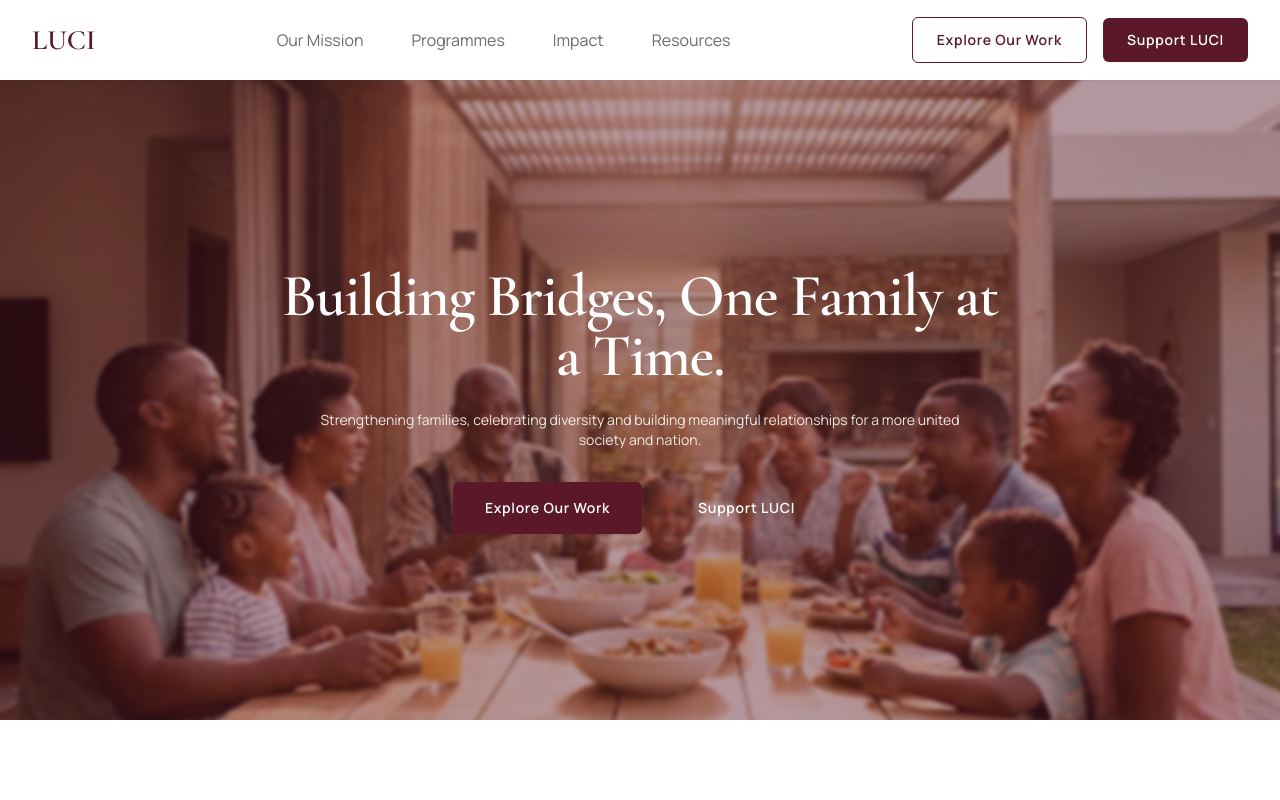
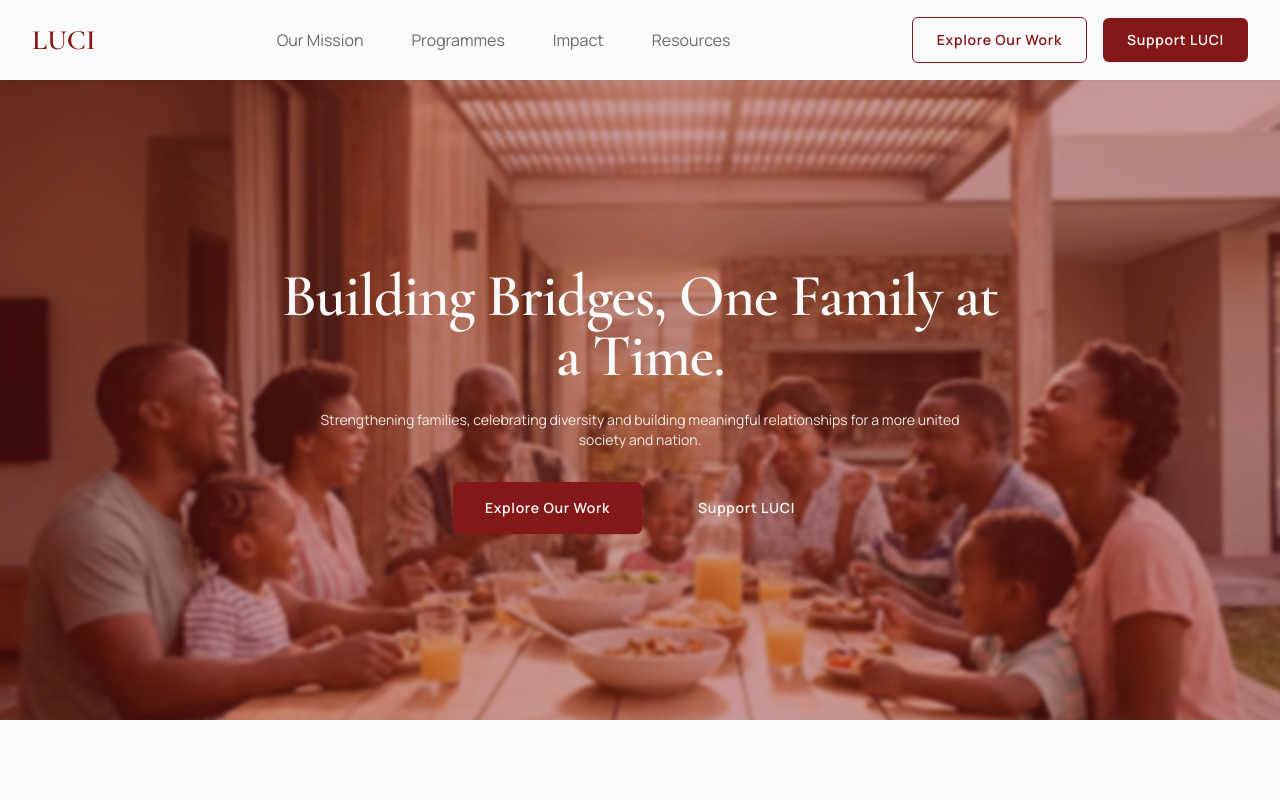
Before and after one commit to Dev-Taofeek/LUCI, a Next.js app: page / in a window 1280 px wide. Shown: the top 800 px of the page. Built offline with nearby package versions, Linux system fonts and the light colour scheme.

Commit message:
color update

```diff
--- a/src/styles/tokens.css
+++ b/src/styles/tokens.css
@@ -1,9 +1,9 @@
 :root {
-  --color-maroon: #6E0F1A;
-  --color-dark-maroon: #4A0810;
-  --color-white: #FFFFFF;
+  --color-maroon: #841818;
+  --color-dark-maroon: #841818;
+  --color-white: #FAFAFA;
   --color-warm-white: #FAF8F7;
   --color-gold: #C9A227;
-  --color-charcoal: #252525;
+  --color-charcoal: #000000;
   --color-muted: #6B6464;
 }
--- a/tailwind.config.js
+++ b/tailwind.config.js
@@ -10,9 +10,10 @@ module.exports = {
     extend: {
       colors: {
         "warm-white": "#FDFBF7",
-        charcoal: "#252525",
-        "maroon-deep": "#5A1828",
+        charcoal: "#000000",
+        "maroon-deep": "#841818",
         muted: "#6B6B6B",
+        white: "#FAFAFA",
       },
 
       fontFamily: {
```
